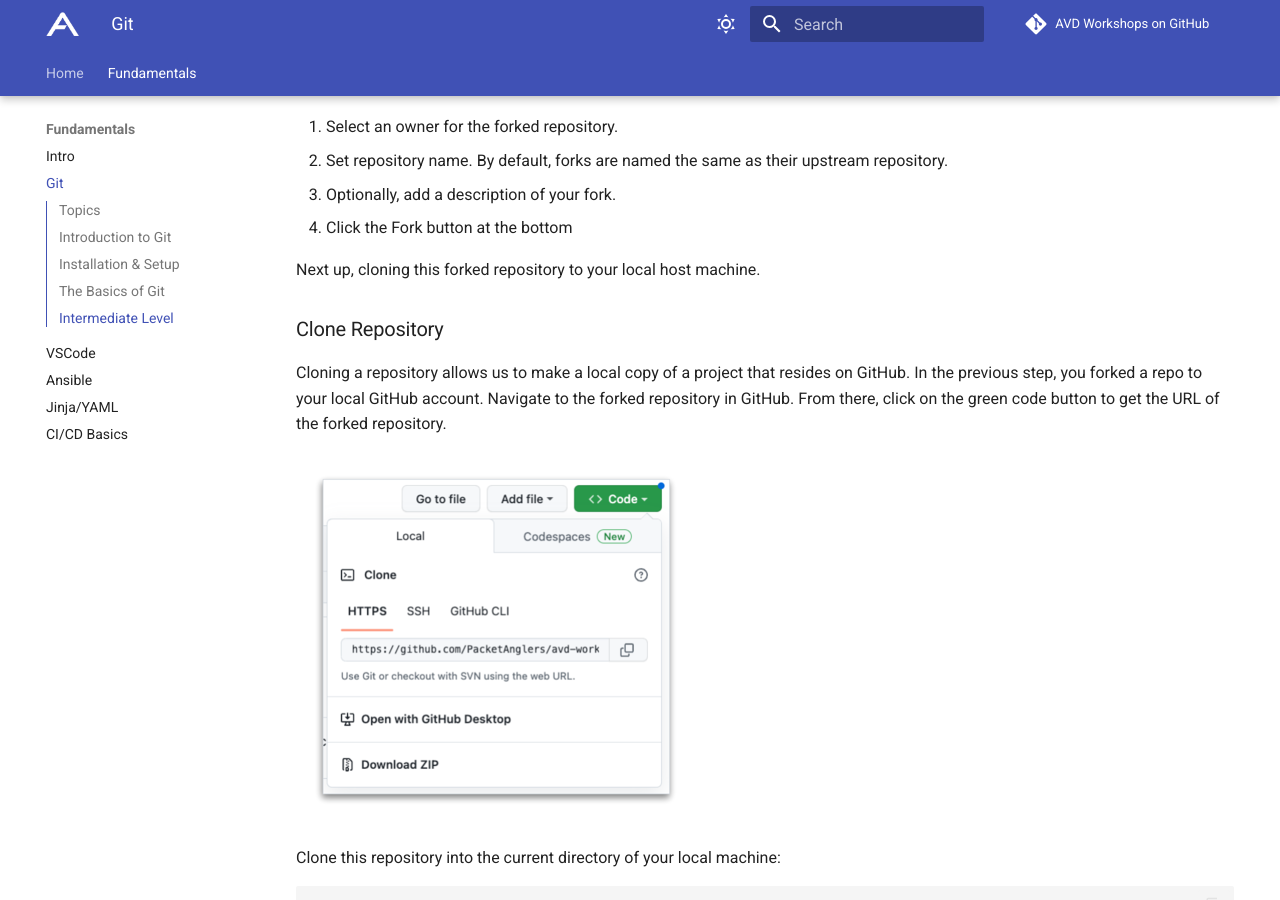
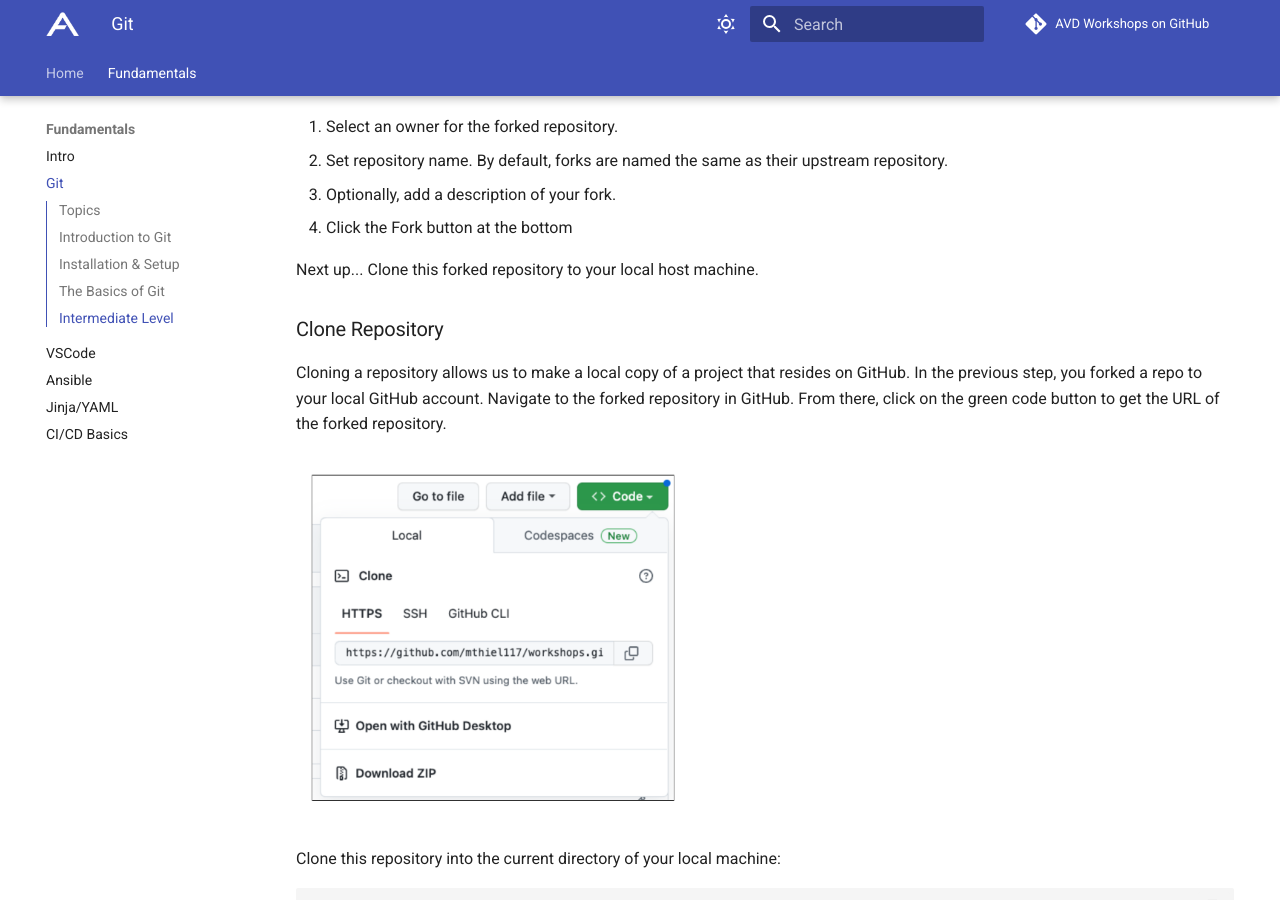
Before and after one commit to aristanetworks/avd-workshops, an MkDocs documentation site: the page built from workshops/git.md, in a window 1280 px wide and 900 px high, scrolled down 4501 px. Built offline with MkDocs 1.6.1 and Material for MkDocs 9.7.7, drawn with Linux system fonts in a browser that asks for light colours; comment, search, counter and statistics services are not loaded.

Commit message:
updated clone image

```diff
--- a/workshops/git.md
+++ b/workshops/git.md
@@ -183,13 +183,13 @@
 5. Optionally, add a description of your fork.
 6. Click the Fork button at the bottom
 
-Next up, cloning this forked repository to your local host machine.
+Next up... Clone this forked repository to your local host machine.
 
 ### Clone Repository
 
 Cloning a repository allows us to make a local copy of a project that resides on GitHub. In the previous step, you forked a repo to your local GitHub account.  Navigate to the forked repository in GitHub.  From there, click on the green code button to get the URL of the forked repository.
 
-![Git Clone](assets/images/git_clone.png)
+![Git Clone](assets/images/git_clone.png){: style="width:400px"}
 
 Clone this repository into the current directory of your local machine:
 
```
Also changed, not shown: workshops/assets/images/git_clone.png.
